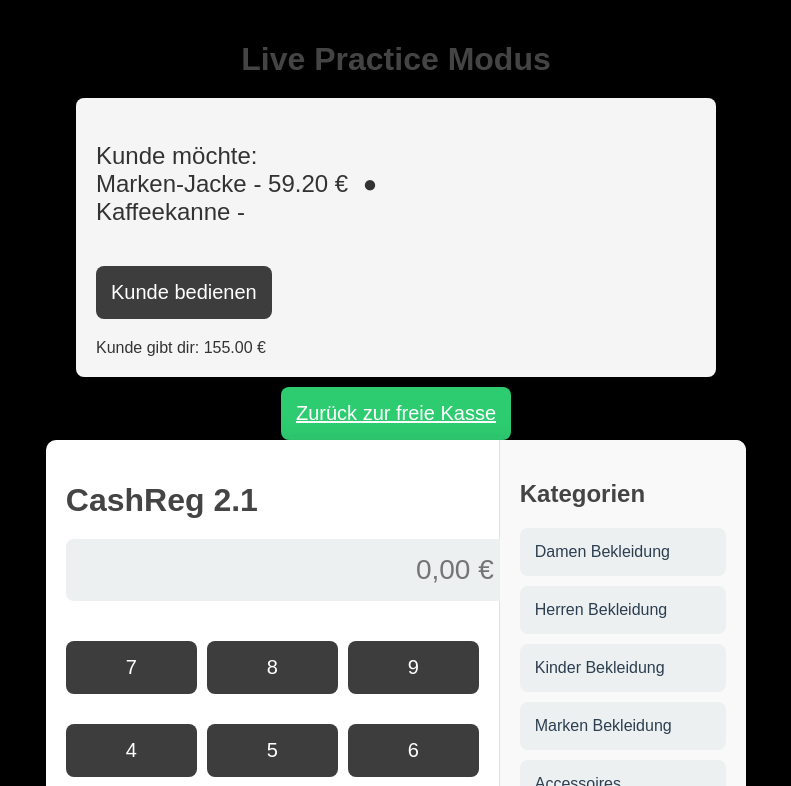
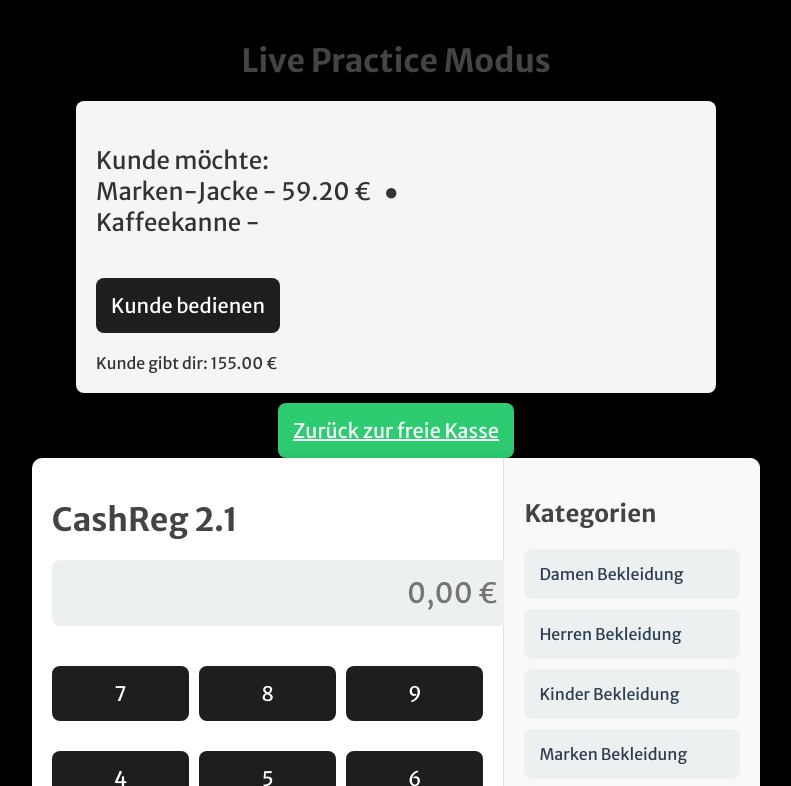
Before and after one commit to liamm2006/CashReg, a plain HTML site: page practice.html in a window 1280 px wide. Both pictures are taken after a click on the button "Kunde bedienen". Shown: the top 786 px of the page, without its empty margins (244-1035 px from the left). Drawn offline with Linux system fonts and the light colour scheme.

Commit message:
Add files via upload

```diff
--- a/practice.html
+++ b/practice.html
@@ -4,8 +4,9 @@
     <meta charset="UTF-8">
     <meta name="viewport" content="width=device-width, initial-scale=1.0">
     <title>Live Practice Modus</title>
+    <link href="https://fonts.googleapis.com/css2?family=Merriweather+Sans:wght@300;400;700&display=swap" rel="stylesheet">
     <style>
-        body { font-family: Arial, sans-serif; display: flex; flex-direction: column; align-items: center; margin: 0; padding: 20px; }
+        body { font-family: 'Merriweather Sans', sans-serif; display: flex; flex-direction: column; align-items: center; margin: 0; padding: 20px; }
         #practiceContainer { background-color: #f5f5f5; padding: 20px; border-radius: 8px; width: 100%; max-width: 600px; }
         #customerOrder { font-size: 24px; margin-bottom: 20px; }
         #price { font-weight: bold; color: #28a745; }
@@ -112,7 +113,7 @@ function typeWriter(text, elementId, speed = 50) {
     }
 
     function serveCustomer() {
-        const numItems = Math.floor(Math.random() * 15) + 1; // Zufällige Anzahl von Artikeln (1 bis 5)
+        const numItems = Math.floor(Math.random() * 15) + 1; // Zufällige Anzahl von Artikeln (1 bis 15)
         let orderText = "Kunde möchte:<br>";
         let totalPrice = 0;
 
@@ -172,6 +173,7 @@ function typeWriter(text, elementId, speed = 50) {
     }
 
     #display, #paymentDisplay {
+        font-family: 'Merriweather Sans', sans-serif;
         font-size: 28px;
         padding: 15px;
         width: 100%;
@@ -191,17 +193,18 @@ function typeWriter(text, elementId, speed = 50) {
 
     .button {
         padding: 15px;
+        font-family: 'Merriweather Sans', sans-serif;
         font-size: 20px;
         cursor: pointer;
         border: none;
         border-radius: 8px;
-        background-color: #3d3d3d;
+        background-color: #1e1e1e;
         color: #fff;
         transition: all 0.3s ease;
     }
 
     .button:hover {
-        background-color: #17cccc;
+        background-color: #444444;
         transform: translateY(-2px);
     }
 
@@ -223,6 +226,7 @@ function typeWriter(text, elementId, speed = 50) {
 
     .category-button {
         display: block;
+        font-family: 'Merriweather Sans', sans-serif;
         width: 100%;
         padding: 15px;
         margin-bottom: 10px;
```
Also changed, not shown: index.html (+7 -2 lines).
